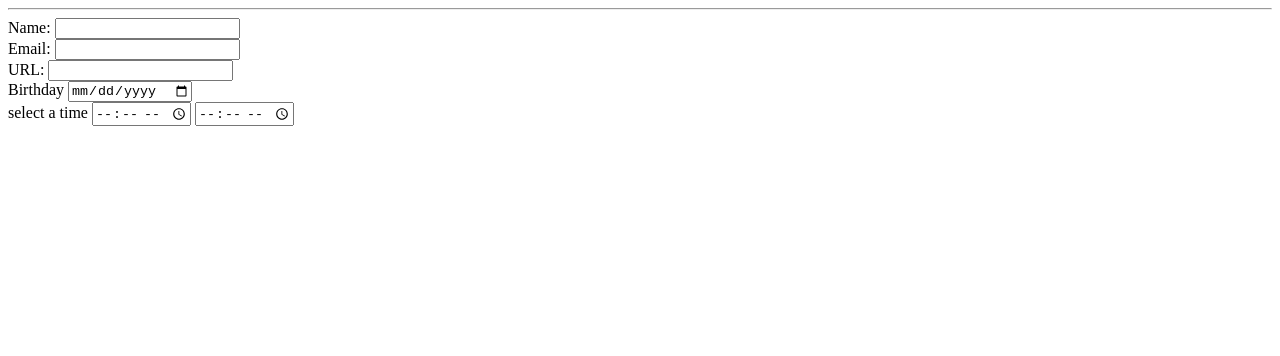
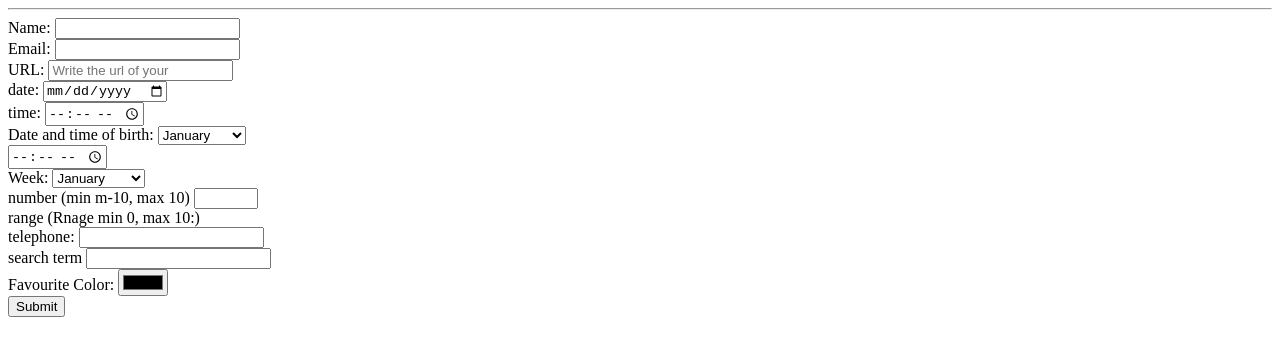
Before and after one commit to 126TKuncken/form-test, a plain HTML site: page index.html in a window 1280 px wide. Drawn offline with Linux system fonts and the light colour scheme.

Commit message:
finished test

```diff
--- a/index.html
+++ b/index.html
@@ -1,5 +1,6 @@
 <!DOCTYPE html>
 <html lang="en">
+
 <head>
     <meta charset="UTF-8">
     <meta name="viewport" content="width=device-width, initial-scale=1.0">
@@ -15,13 +16,71 @@
         <br>
         <section class="url">
             <label for="amount">URL:</label>
-                <input type="url" name="url" id="url">
+            <input type="url" name="url" id="url" placeholder="Write the url of your">
             <br>
-                <label for="birthday">Birthday</label>
-                <input type="date" id="birthday" name="birthday">
+            <section class="date">
+                <label for="date">date:</label>
+                <input type="date">
+                <br>
+                <label for="Time">time:</label>
+                <form action="/action_page.php"></form>
+                <input type="time" id="appt" name="appt">
+                <br>
             </section>
+            <section class="time">
+                <label for="time">Date and time of birth:</label>
+                <select name="bun" id="bun">>
+                    <option value="January">January</option>
+                    <option value="January">Feburay</option>
+                    <option value="January">March</option>
+                    <option value="January">April</option>
+                    <option value="January">May</option>
+                    <option value="January">June</option>
+                    <option value="January">July</option>
+                    <option value="January">August</option>
+                    <option value="January">September</option>
+                    <option value="January">October</option>
+                    <option value="January">November</option>
+                    <option value="January">December</option>
+                </select>
+                <form action="/action_page.php">
+                    <input type="time" id="appt" name="appt">
+            </section>
+
             <section>
-                <label for="appt">select a time</label>
-                <input type="time" name="date and time" id="date and time">
-           <input type="time" name="appt" id="appt">
+                <label for="Time">Week:</label>
+                <select name="bun" id="bun">
+                    <option value="January">January</option>
+                    <option value="January">Monday</option>
+                    <option value="January">Tuesday</option>
+                    <option value="January">Wednesday</option>
+                    <option value="January">Thursday</option>
+                    <option value="January">Friday</option>
+                    <option value="January">Saturday</option>
+                    <option value="January">Sunday</option>
+                </select>
             </section>
+
+            <label for="amount">number (min m-10, max 10)</label>
+            <input type="number" name="amount" id="amount" step="1" min="-10" max="10">
+            <br>
+            <div class="slider"><label for="fader">range (Rnage min 0, max 10:)</label></div>
+
+            <label for="telephone"> telephone:</label>
+            <input type="text" name="telephone" id="telephone">
+            <br>
+
+            <label for="search term">search term</label>
+            <input type="search" name="search-term" id="search">
+            <br>
+
+            <label for="Fav-color">Favourite Color:</label>
+            <input type="color">
+
+            <section class="submission">
+                <input type="submit">
+
+            </section>
+    </form>
+</head>
+</body>
```
Lines whose indentation alone changed are shown as unchanged.
